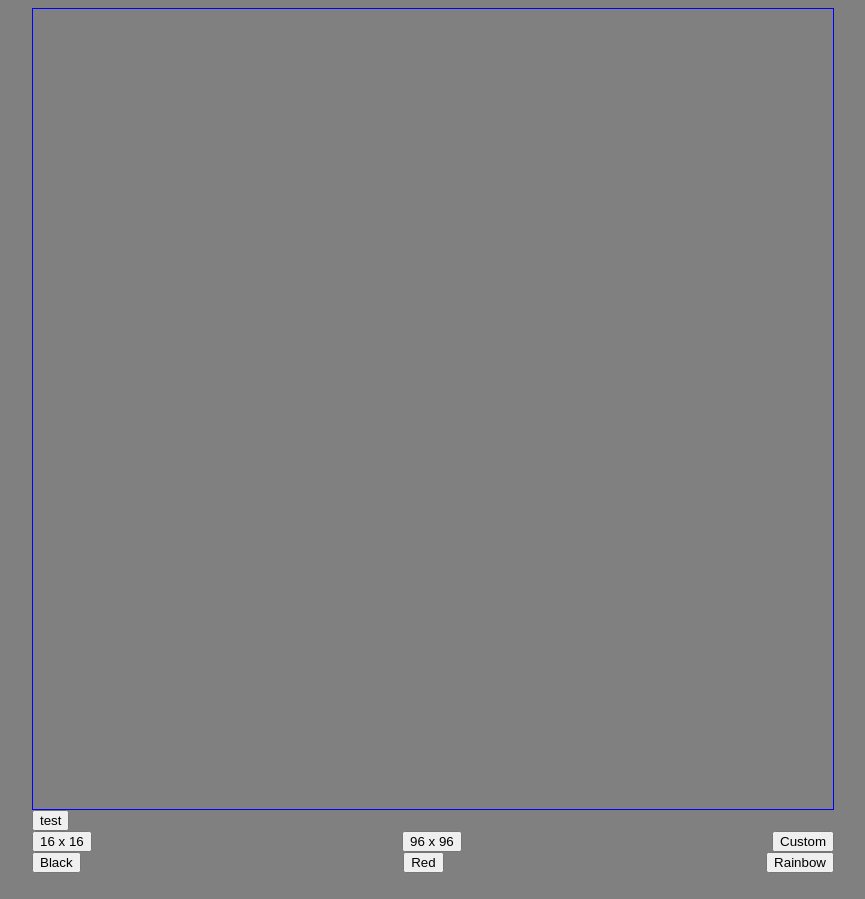
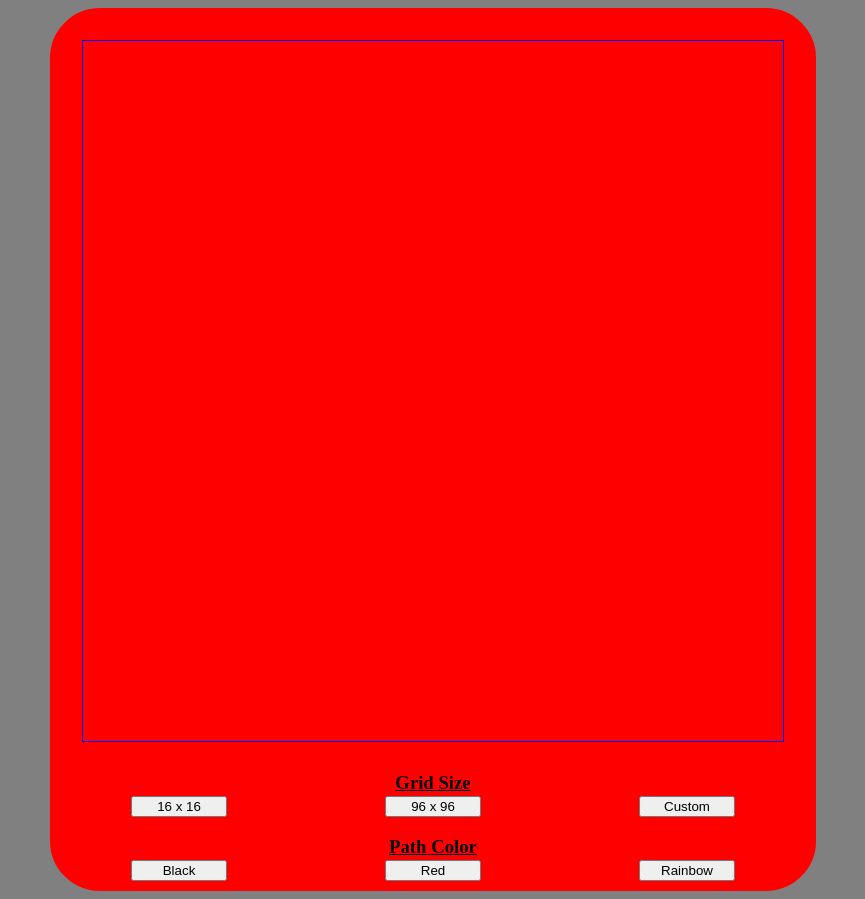
Before and after one commit to KPdev94/EaS, a plain HTML site: page index.html in a window 1280 px wide. Shown: the whole page, without its empty margins (215-1080 px from the left). Drawn offline with Linux system fonts and the light colour scheme.

Commit message:
Fixed grid creation
Need to make color change on hover and able to change with buttons

```diff
--- a/index.html
+++ b/index.html
@@ -11,13 +11,14 @@
             <div id="main-board">
 
             </div>
-            <button id="test">test</button>
             <div class="button-container">
+                <h3><b><u>Grid Size</u></b></h3>
                 <div class="size-btns">
                     <button>16 x 16</button>
                     <button>96 x 96</button>
-                    <button>Custom</button>
+                    <button id="custom-size">Custom</button>
                 </div>
+                <h3><b><u>Path Color</u></b></h3>
                 <div class="color-btns">
                     <button>Black</button>
                     <button>Red</button>
--- a/script.js
+++ b/script.js
@@ -10,6 +10,8 @@ const createBoard = (size) => {
         gameSpace.classList.add('board-height');
         gameSpace.classList.add('gameSpace');
     }
+
+    const boardH = document.querySelectorAll('.board-height');
     boardH.forEach((col) => {
         for(let j = 0; j < size; j++) {
             const gameSpace = document.createElement('div');
@@ -18,10 +20,16 @@ const createBoard = (size) => {
             gameSpace.classList.add('gameSpace');
         }
     })
+
+    const gameSpace = document.querySelectorAll('gameSapce');
+    gameSpace.forEach((space) => {
+        space.addEventListener('hover', space.style.background = 'blue')
+    })
 }
 
 
-const btn = document.querySelector('#test');
+
+const btn = document.querySelector('#custom-size');
 btn.addEventListener('click', () => {
     size = prompt('How big to make the grid?');
     createBoard(size);
--- a/style.css
+++ b/style.css
@@ -1,3 +1,6 @@
+* {
+    box-sizing: content-box;
+}
 body {
     width: 100%;
     background-color: gray;
@@ -5,20 +8,31 @@ body {
     justify-content: center;
     align-items: center;
 }
+button {
+    width: 80px;
+}
+h3 {
+    text-align: center;
+    margin-bottom: 2px;
+}
+.container {
+    background-color: red;
+    border: 2px solid red;
+    border-radius: 50px;
+}
 
 #main-board {
-    width: 800px;
-    height: 800px;
+    width: 700px;
+    height: 700px;
+    margin: 30px;
     border: 1px solid blue;
     display: flex;
-    justify-content: space-evenly;
 }
 .board-height {
-    border: 2px solid yellow;
     display: flex;
-    justify-content: space-evenly;
-    width: fit-content;
+    flex-direction: column;
     flex: 1 1 auto;
+    margin: 0;
 }
 .board-width {
     flex: 1 1 auto;
@@ -31,19 +45,18 @@ body {
 }
 .size-btns {
     display: flex;
-    justify-content: space-between;
+    justify-content: space-around;
     align-items: center;
+    margin-bottom:  8px;
 }
 .color-btns {
     display: flex;
-    justify-content: space-between;
+    justify-content: space-around;
     align-items: center;
+    margin-bottom: 8px;
 }
 
 .gameSpace {
     background-color: white;
-    border: 2px solid orange;
+    outline: 1px solid black;
 }
-.gameSpace:mouseOn {
-    background-color: red;
-}
```
